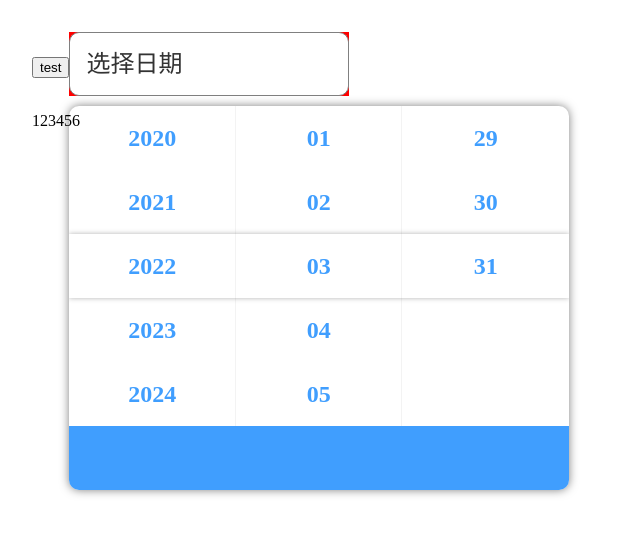
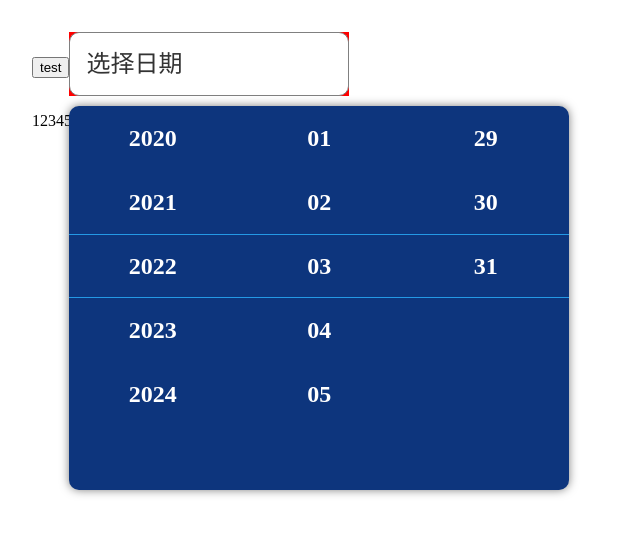
Before and after one commit to lilindog/pad-date-select, a Vue app: page / in a window 1280 px wide. Shown: the top 534 px of the page, without its empty margins (0-640 px from the left). Built offline with nearby package versions, Linux system fonts and the light colour scheme.

Commit message:
改样式

```diff
--- a/src/App.vue
+++ b/src/App.vue
@@ -1,7 +1,7 @@
 <template>
   <div class="app">
     <button @click="test">test</button>
-    <date-select :value="date">
+    <date-select :value="date" @change="onChange">
 <!--    <date-select>-->
       <input class="inp" placeholder="选择日期"/>
     </date-select>
@@ -37,6 +37,9 @@ export default {
   methods: {
     test () {
       this.date = '2021-8-9';
+    },
+    onChange (data) {
+      console.log(data);
     }
   },
   computed: {
--- a/src/components/date-select.vue
+++ b/src/components/date-select.vue
@@ -41,7 +41,7 @@
 
 <script>
 
-const DEBUG = true;
+const DEBUG = !true;
 
 const POPUP_STATE = {
   OPEN: "open",
@@ -403,7 +403,7 @@ export default {
 .component-dateselect {
   --popup-height: calc(6 * 64px);
   --popup-btnwrap-height: 64px;
-  --select-line-color: #f3f3f3;
+  --select-line-color: rgba(42,178,255,.8);
 
   background: red;
   display: inline-block;
@@ -414,7 +414,7 @@ export default {
   position: absolute;
   bottom: 20px;
   left: 0;
-  /*background: green;*/
+  background: #0d357d;
   width: 500px;
   border-radius: 10px;
   overflow: hidden;
@@ -441,7 +441,7 @@ export default {
 }
 .component-dateselect .btn-wrap {
   height: var(--popup-btnwrap-height);
-  background: #409efe;
+  /*background: #409efe;*/
   display: flex;
   justify-content: space-around;
   align-items: center;
@@ -450,7 +450,7 @@ export default {
   width: 33.3%;
   height: calc(5 * 64px);
   /*background: grey;*/
-  border-right: 1px solid #f3f3f3;
+  /*border-right: 1px solid rgba(42,178,255,.8);*/
 }
 .component-dateselect .column:nth-child(3) {
   border-right: none;
@@ -459,9 +459,9 @@ export default {
   height: 64px;
   width: 100%;
   position: absolute;
-  /*border-top: 1px solid var(--select-line-color);*/
-  /*border-bottom: 1px solid var(--select-line-color);*/
-  box-shadow: 0px 0px 5px rgba(0,0,0,0.3);
+  border-top: 1px solid var(--select-line-color);
+  border-bottom: 1px solid var(--select-line-color);
+  /*box-shadow: 0px 0px 5px rgba(0,0,0,0.3);*/
   top: 50%; left: 0;
   transform: translate(0, -50%);
   pointer-events: none;
@@ -473,6 +473,6 @@ export default {
   font-size: 24px;
   font-weight: bold;
   user-select: none;
-  color: #409efe;
+  color: #fff;
 }
 </style>
```
